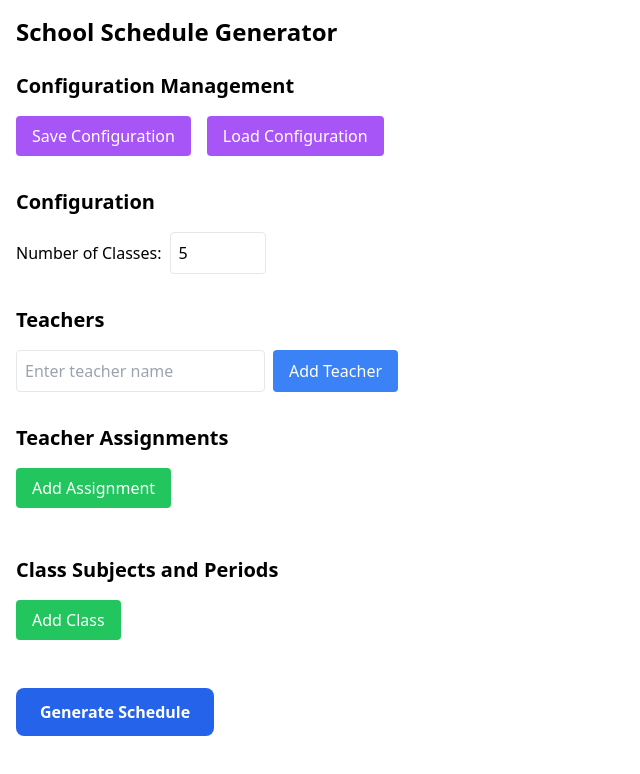
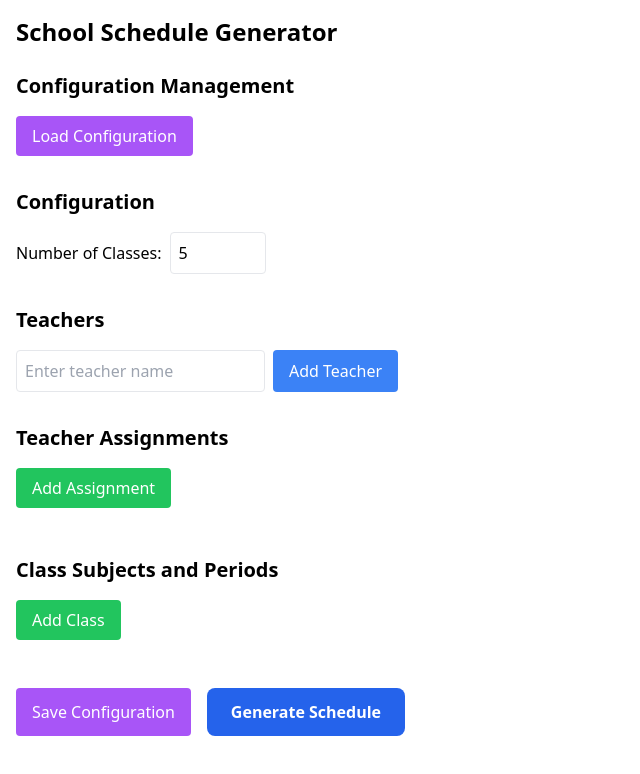
Before and after one commit to TheLayman/schoolScheduler, a SvelteKit app: page / in a window 1280 px wide. Shown: the top 774 px of the page, without its empty margins (0-640 px from the left). Built offline with nearby package versions, Linux system fonts and the light colour scheme.

Commit message:
Smol change in UI

```diff
--- a/src/routes/+page.svelte
+++ b/src/routes/+page.svelte
@@ -519,12 +519,6 @@
     <section class="mb-8">
       <h2 class="text-xl font-semibold mb-4">Configuration Management</h2>
       <div class="flex gap-4">
-        <button
-          on:click={saveConfiguration}
-          class="bg-purple-500 text-white px-4 py-2 rounded"
-        >
-          Save Configuration
-        </button>
         <label class="bg-purple-500 text-white px-4 py-2 rounded cursor-pointer">
           Load Configuration
           <input
@@ -703,13 +697,21 @@
       </div>
     </section>
 
+    <div class="flex gap-4">
+      <button
+        on:click={saveConfiguration}
+        class="bg-purple-500 text-white px-4 py-2 rounded"
+      >
+        Save Configuration
+      </button>
       <button
         on:click={generateSchedule}
-      class="bg-blue-600 text-white px-6 py-3 rounded-lg font-semibold mb-8"
+        class="bg-blue-600 text-white px-6 py-3 rounded-lg font-semibold"
         disabled={isGenerating}
       >
         {isGenerating ? 'Generating...' : 'Generate Schedule'}
       </button>
+    </div>
 
     {#if errorMessage}
       <div class="bg-red-100 border border-red-400 text-red-700 px-4 py-3 rounded mb-8">
```
Lines whose indentation alone changed are shown as unchanged.
